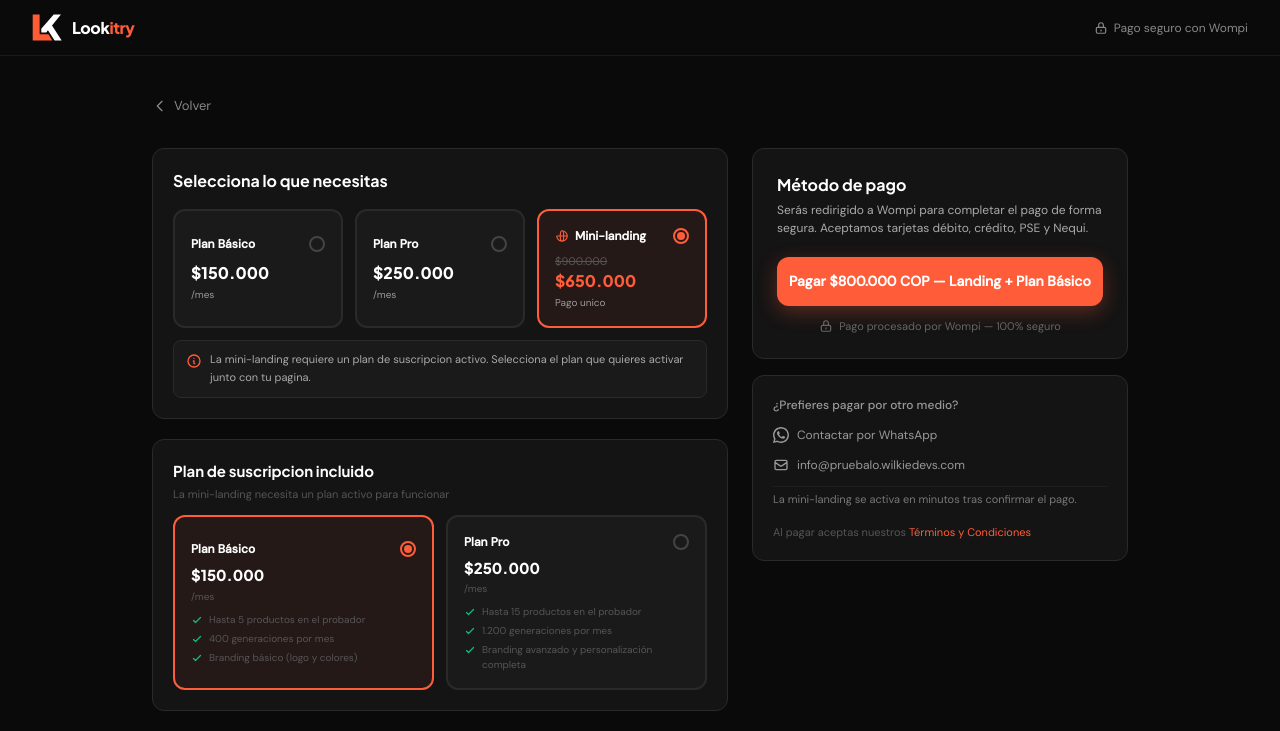
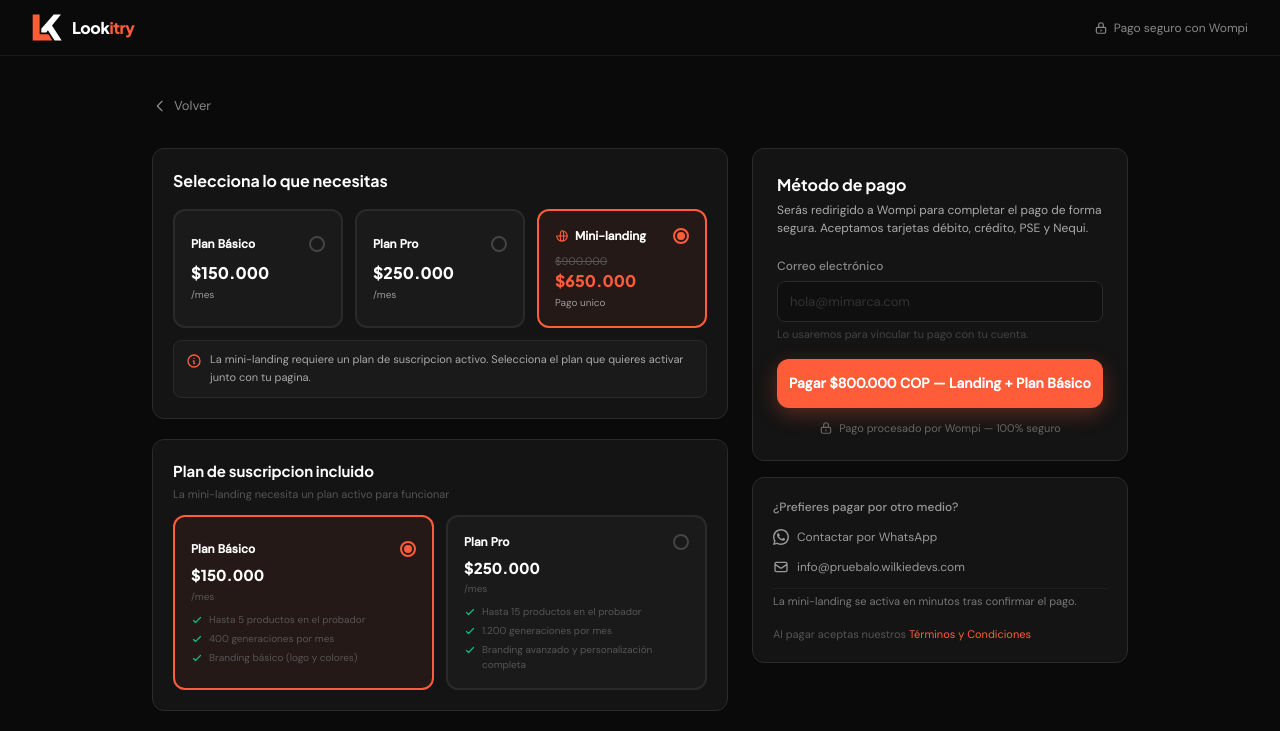
Before and after one commit to depper-IA/Lookitry, a Next.js app in the folder frontend/: page /checkout in a window 1280 px wide. Shown: the top 731 px of the page. Built offline with nearby package versions, Linux system fonts and the light colour scheme; no server answers; the database is empty.

Commit message:
feat: checkout agrega campo email para usuarios sin sesion

```diff
--- a/frontend/src/app/checkout/page.tsx
+++ b/frontend/src/app/checkout/page.tsx
@@ -133,6 +133,9 @@ function CheckoutContent() {
   const [subPlan, setSubPlan] = useState<SubPlan>('BASIC');
   const [loading, setLoading] = useState(false);
   const [error, setError] = useState('');
+  const [email, setEmail] = useState('');
+  const [emailError, setEmailError] = useState('');
+  const [hasSession, setHasSession] = useState(false);
   const [pricing, setPricing] = useState<PricingSettings | null>(null);
 
   // Precios dinámicos desde la API de pricing
@@ -179,6 +182,11 @@ function CheckoutContent() {
         }
       }
     }).catch(() => {});
+  }, []);
+
+  useEffect(() => {
+    const token = localStorage.getItem('token') || localStorage.getItem('brandToken');
+    setHasSession(!!token);
   }, []);
 
   const landingPrice    = pricing?.landingPrice         ?? 650000;
@@ -228,9 +236,29 @@ function CheckoutContent() {
     }
   };
 
+  function isValidEmail(value: string): boolean {
+    return /^[^\s@]+@[^\s@]+\.[^\s@]+$/.test(value.trim());
+  }
+
   const handlePagar = async () => {
     setLoading(true);
     setError('');
+
+    // Si no hay sesión, validar email
+    if (!hasSession) {
+      if (!email.trim()) {
+        setEmailError('El correo electrónico es requerido');
+        setLoading(false);
+        return;
+      }
+      if (!isValidEmail(email)) {
+        setEmailError('Formato de correo inválido');
+        setLoading(false);
+        return;
+      }
+    }
+    setEmailError('');
+
     try {
       const token = typeof window !== 'undefined'
         ? (localStorage.getItem('token') || localStorage.getItem('brandToken'))
@@ -239,8 +267,9 @@ function CheckoutContent() {
       const headers: Record<string, string> = { 'Content-Type': 'application/json' };
       if (token) headers['Authorization'] = `Bearer ${token}`;
 
+      const emailParam = !hasSession && email.trim() ? `&email=${encodeURIComponent(email.trim())}` : '';
       const res = await fetch(
-        `${API_URL}/api/payments/wompi/checkout-url?amount=${totalPrice}&months=${isLanding ? selectedMonths : selectedMonths}&plan=${isLanding ? subPlan : selectedPlan}`,
+        `${API_URL}/api/payments/wompi/checkout-url?amount=${totalPrice}&months=${selectedMonths}&plan=${isLanding ? subPlan : selectedPlan}${emailParam}`,
         { headers }
       );
 
@@ -640,6 +669,28 @@ function CheckoutContent() {
                 </div>
               )}
 
+              {/* Campo de email para usuarios sin sesión */}
+              {!hasSession && (
+                <div className="mb-4">
+                  <label className="block text-[12px] font-medium text-[#888] mb-1.5">
+                    Correo electrónico
+                  </label>
+                  <input
+                    type="email"
+                    value={email}
+                    onChange={e => { setEmail(e.target.value); setEmailError(''); }}
+                    placeholder="hola@mimarca.com"
+                    className={`w-full bg-[#0f0f0f] border ${emailError ? 'border-[#5a1a1a]' : 'border-[#2a2a2a]'} rounded-lg px-3 py-2.5 text-[13px] text-white placeholder-[#333] focus:outline-none focus:border-[#FF5C3A] transition-colors`}
+                  />
+                  {emailError && (
+                    <p className="text-[11px] text-[#ff6b6b] mt-1">{emailError}</p>
+                  )}
+                  <p className="text-[11px] text-[#444] mt-1">
+                    Lo usaremos para vincular tu pago con tu cuenta.
+                  </p>
+                </div>
+              )}
+
               <button
                 onClick={handlePagar}
                 disabled={loading}
```
Also changed, not shown: 1 other file (tests, documents, lock files or other folders).
